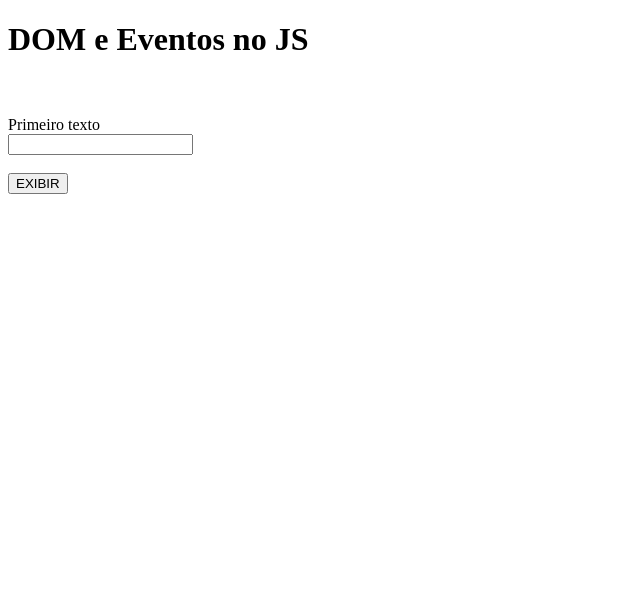
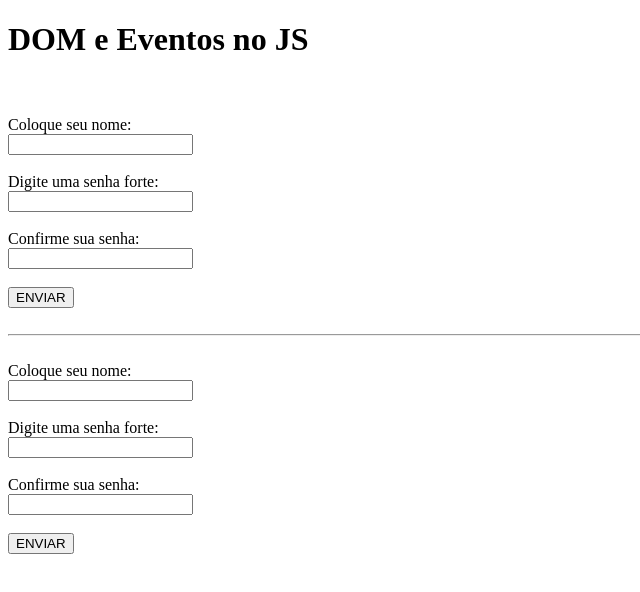
Before and after one commit to Maycke255/Repositorio-JS-M3, a plain HTML site: page Aula-DOM/index.html in a window 1280 px wide. Shown: the whole page, without its empty margins (0-640 px from the left). Drawn offline with Linux system fonts and the light colour scheme.

Commit message:
Enviando novas anotações da aula sobre DOM

```diff
--- a/Aula-DOM/index.html
+++ b/Aula-DOM/index.html
@@ -21,23 +21,50 @@
     <br><br>
 
     <main>
-        <div>
-            <form action="#" method="post">
-                <label for="input1">Primeiro texto</label>
+        <section>
+            <form action="#" method="get">
+                <label id="label-name" for="name">Coloque seu nome:</label>
                 <br>
-                <input type="text" name="input1" id="input1" class="primeiro-texto">
-
+                <input type="text" id="inputnName">
                 <br><br>
-
-                <div>
-                    <button id="display">
-                        EXIBIR
-                    </button>
-                </div>
+                <label id="label-password" for="passoword">Digite uma senha forte:</label>
+                <br>
+                <input type="text" id="inputPassword">
+                <br><br>
+                <label for="passoword-confirmation" id="passowordConfirmationLabel">Confirme sua senha:</label>
+                <br>
+                <input type="text" id="passowordConfirmationInput">
+                <br><br>
+                <button onclick="register(this.parentNode)">
+                    ENVIAR
+                </button>
             </form>
-        </div>
+        </section>
+        <br>
+        <hr>
+        <br>
+        <section>
+            <form action="#" method="get">
+                <label id="name-register" for="nameRegister">Coloque seu nome:</label>
+                <br>
+                <input type="text" id="nameRegister">
+                <br><br>
+                <label id="password-register" for="passwordRegister">Digite uma senha forte:</label>
+                <br>
+                <input type="text" id="passwordRegister">
+                <br><br>
+                <label id="passoword-register-confirmation" for="passowordregisterConfirmation" >Confirme sua senha:</label>
+                <br>
+                <input type="text" id="passowordregisterConfirmation">
+                <br><br>
+                <button id="registerButton">
+                    ENVIAR
+                </button>
+            </form>
+        </section>
     </main>
 
+    <script src="js/script.js"></script>
 </body>
 
 </html>
--- a/Aula-DOM/js/script.js
+++ b/Aula-DOM/js/script.js
@@ -0,0 +1,70 @@
+/* Podemos enviar os proprios valores do DOM para o JS de forma mais especifica, como acessar o proprio elemento que esta sendo executado, ultilizando o elemento
+"this", que representa o proprio elemento selecionado no HTML, nesse caso estamos exibindo o buttun. Podemos exibir também o nó pai representante daquela função especifica,
+podemos fazer isso ultilizando o "parentNode", ele vai acessar todo o elemento que esse button esta atrelaçado, nesse caso ele esta exibindo toda a section */
+
+/* Dessa forma estamos coletando informações inseridas em um formulario no DOM de forma mais pratica, ultilizamos o "element" que o proprio nó pai como descrito acima,
+depois acessamos o seu filho, o "children", e depois acessamos esse children pelo seu ID e pegamos seu valor */
+function register (element){
+    const name = element.children.inputnName.value
+    const password = element.children.inputPassword.value
+    const passwordConfirmation = element.children.passowordConfirmationInput.value
+
+    if (password === passwordConfirmation) {
+        console.log(name, password, passwordConfirmation)
+    } else {
+        alert(`As senhas não conferem`)
+    }
+}
+
+// Trabalhando com eventos
+/* Podemos adicionar eventos dinamicamente ultilizando o Javascript, sem inserir codigos no html como sempre fazemos que e ultilizar um evento "onclick, change, blur
+etc", mas dessa vez passamos apenas um ID para o button que queremos usar o evento, primeiro capturamos esse id, depois apenas passamos uma metodo chamado
+"addEventListener", esse metodo permite adicionar eventos que normalmente adicionamos no HTML, depois passamos o vento que queremos e em seguida uma função callBack
+que e uma função que chama ela mesma, resumindo: assim que o button for clicado, a função vai executar tal ato.
+
+Em seguida adicionamos uma função register2, no caso sempre que criamos um metodo addEventListener, esse objeto e disparado, ele e responsavel por informar todas as
+caracteristicas do evento selecionado, um evento possui diferentes caracteristicas, ela serve como segundo parametro do evento, e deve ser usada como callBack, ou seja
+priemiro criamos uma função e passamos um parametro para ela e depois exibimos o proprio parametro, assim exibimos todas as caracteriscas do evento, apos isso, criamos
+uma variavel para acessar o evento (O parâmetro ev receberá o objeto Event criado automaticamente), depois acessamos o alvo desse botão que e o elemento que tem o listener
+(também o botão) e por fim o parentNode, que e todo aquele nó pai onde esta o botão e os elementos.
+
+Apos isso tudo, acessamos os valores digitados pelo usuario em cada input, fazemos isso usando a variavel que criamos que acessa todo o conteudo externo antes e o botão,
+depois acessamos um filho desse nó pai assim como foi feito na função de cima, depois acessamos o input pelo seu id.*/
+
+/* exemplo pratico:
+[Usuário clica no botão]
+    ↓
+[Browser cria objeto Event]
+    ↓
+[Chama register2(ev)]
+    ↓
+[Dentro de register2]:
+    - ev.target = botão
+    - ev.currentTarget = botão
+    - ev.type = 'click'
+    ↓
+[Função executa sua lógica]
+    ↓
+[Objeto Event é descartado] */
+
+const button = document.getElementById(`registerButton`)
+
+function register2 (ev){
+    // 1. 'ev' é o objeto de evento recebido automaticamente
+    console.log(ev) // Mostra todas as propriedades do evento
+
+    // 2. Acessando o elemento pai do botão clicado
+    const sectionElement = ev.currentTarget.parentNode
+    const name = sectionElement.children.nameRegister.value
+    const password = sectionElement.children.passwordRegister.value
+    const passwordConfirmation = sectionElement.children.passowordregisterConfirmation.value
+
+    if (password === passwordConfirmation) {
+        alert(`Usuario ${name} cadastrado!`)
+    } else {
+        alert(`Operação cancelada`)
+    }
+}
+
+// Adicionando o listener de clique ao botão
+button.addEventListener(`click`, register2)
```
Also changed, not shown: Exercicio-1.1/js/script.js (+12 -0 lines).
